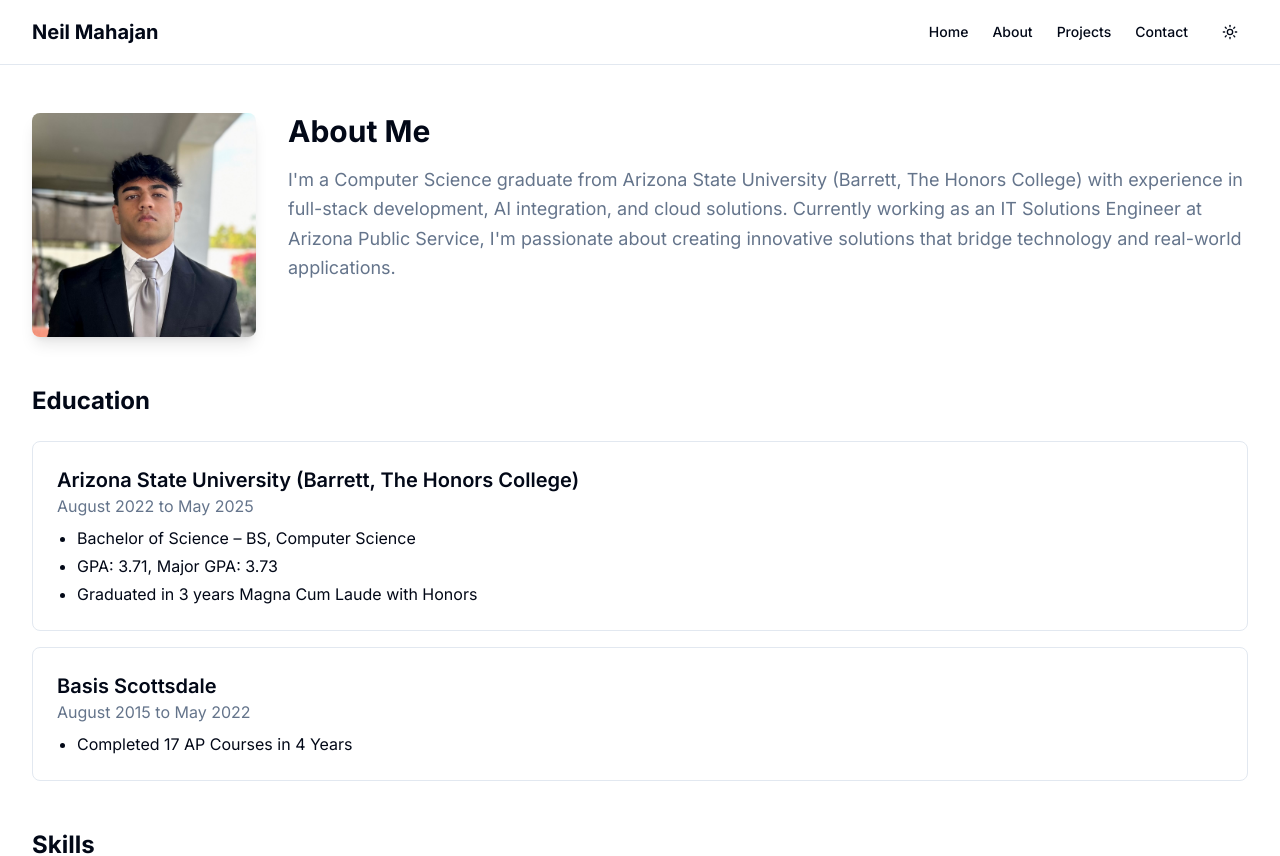
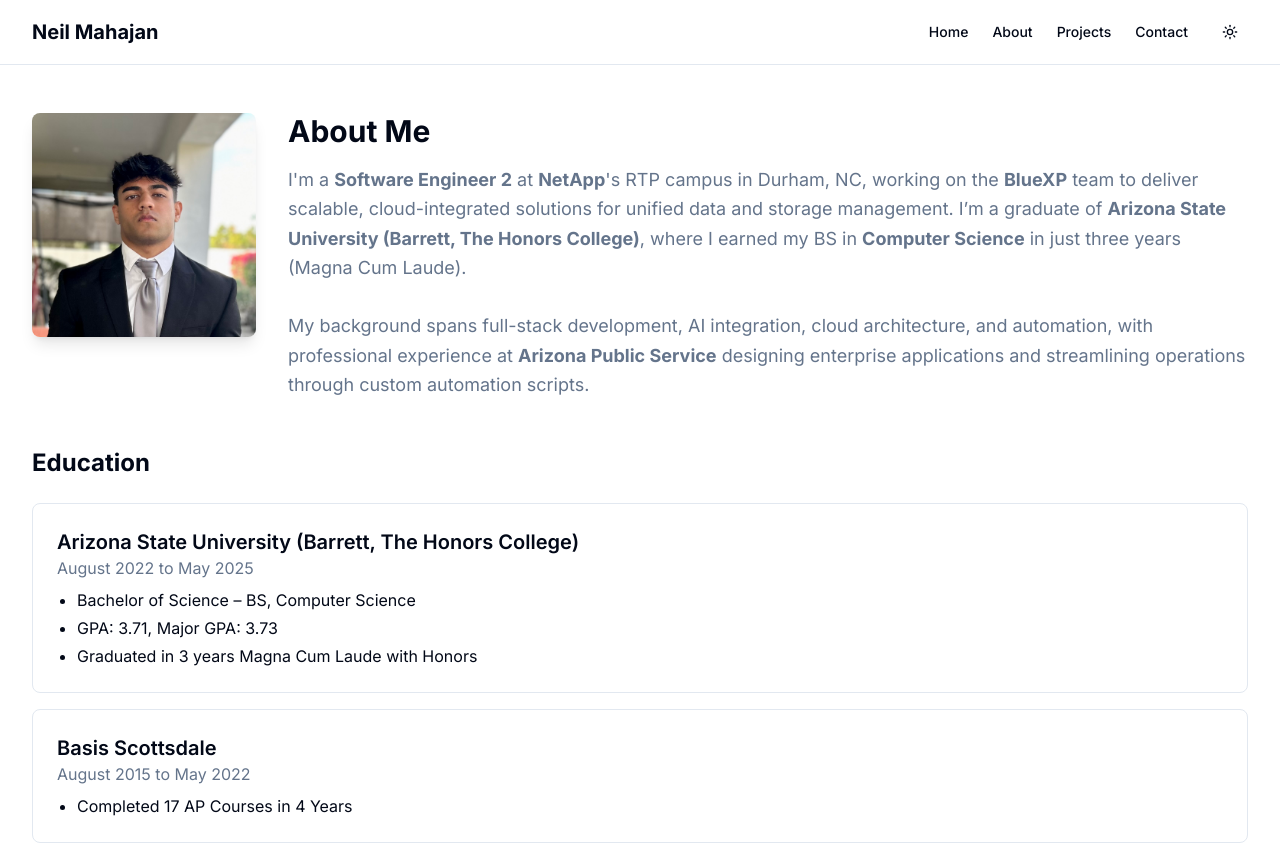
Before and after one commit to Neilsmahajan/neil-mahajan-portfolio, a Next.js app: page /about in a window 1280 px wide. Shown: the top 856 px of the page. Built offline with nearby package versions, Linux system fonts and the light colour scheme.

Commit message:
Updated about me

```diff
--- a/app/about/page.tsx
+++ b/app/about/page.tsx
@@ -24,12 +24,19 @@
         <div className="flex-grow">
           <h1 className="text-3xl font-bold mb-4">About Me</h1>
           <p className="text-muted-foreground text-lg leading-relaxed">
-            I&apos;m a Computer Science graduate from Arizona State University
-            (Barrett, The Honors College) with experience in full-stack
-            development, AI integration, and cloud solutions. Currently working
-            as an IT Solutions Engineer at Arizona Public Service, I&apos;m
-            passionate about creating innovative solutions that bridge
-            technology and real-world applications.
+            I&apos;m a <b>Software Engineer 2</b> at <b>NetApp</b>&apos;s RTP
+            campus in Durham, NC, working on the <b>BlueXP</b> team to deliver
+            scalable, cloud-integrated solutions for unified data and storage
+            management. I’m a graduate of{" "}
+            <b>Arizona State University (Barrett, The Honors College)</b>, where
+            I earned my BS in <b>Computer Science</b> in just three years (Magna
+            Cum Laude).
+            <br />
+            <br />
+            My background spans full-stack development, AI integration, cloud
+            architecture, and automation, with professional experience at{" "}
+            <b>Arizona Public Service</b> designing enterprise applications and
+            streamlining operations through custom automation scripts.
           </p>
         </div>
       </div>
--- a/app/page.tsx
+++ b/app/page.tsx
@@ -51,10 +51,13 @@
             About Me
           </h2>
           <p className="text-muted-foreground">
-            I&apos;m a Computer Science graduate from Arizona State University
-            (Barrett, The Honors College) with experience in full-stack
-            development, AI integration, and cloud solutions. Currently working
-            as an IT Solutions Engineer at Arizona Public Service.
+            I&apos;m a <b>Software Engineer 2</b> at <b>NetApp</b>&apos;s RTP
+            campus in Durham, NC, working on the <b>BlueXP</b> team to deliver
+            scalable, cloud-integrated solutions for unified data and storage
+            management. I’m a graduate of{" "}
+            <b>Arizona State University (Barrett, The Honors College)</b>, where
+            I earned my BS in <b>Computer Science</b> in just three years (Magna
+            Cum Laude).
           </p>
           <div>
             <Link href="/about" className="text-primary hover:underline">
```
